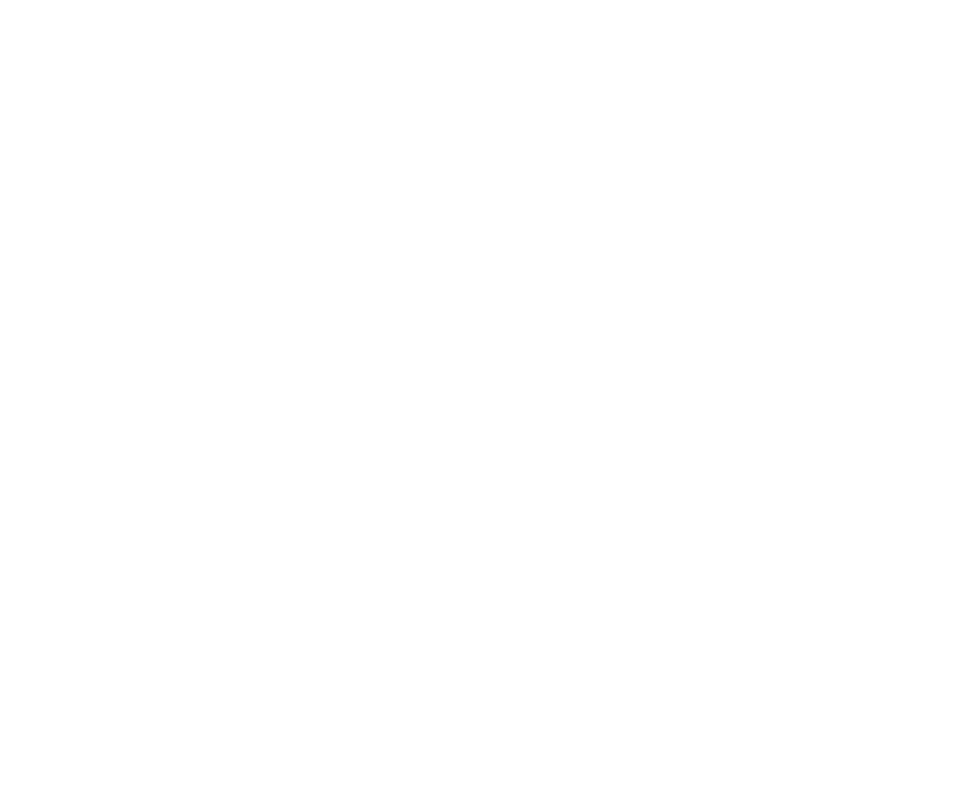
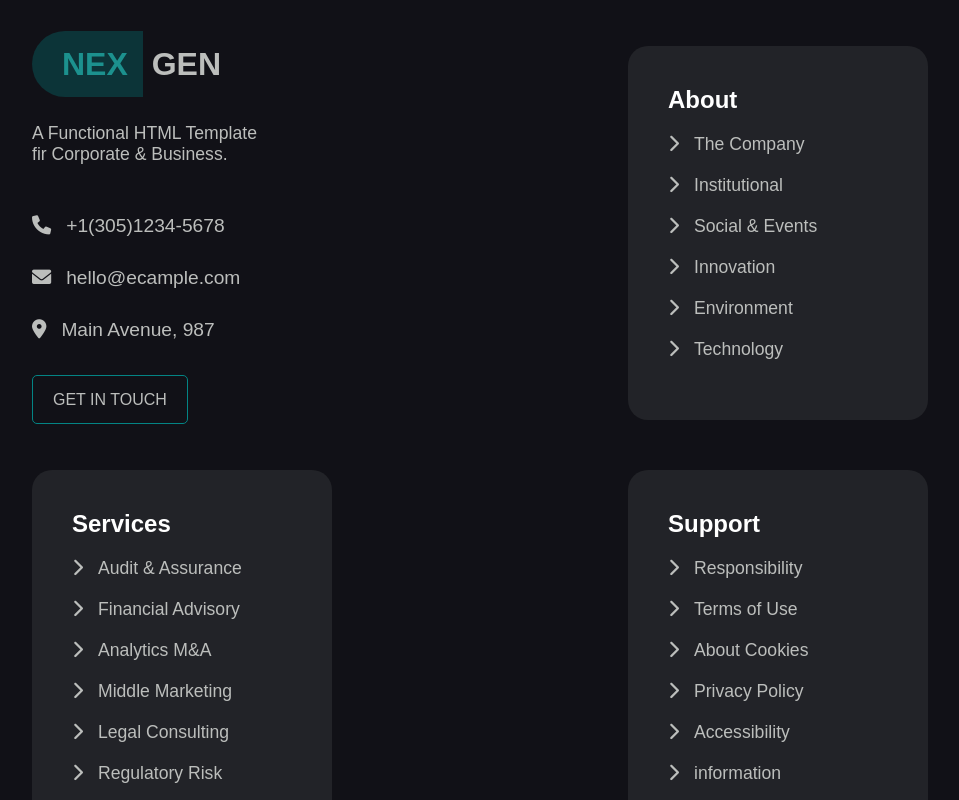
Before and after one commit to IvanRusso91/proj-html-vuejs, a Vue app: page / in a window 1280 px wide. Shown: the part 6680-7480 px from the top of the page, without its empty margins (160-1119 px from the left). Before the commit the page ends 6534 px from the top, so only its background shows below. Built offline with nearby package versions, Linux system fonts and the light colour scheme.

Commit message:
FooterComp completato

```diff
--- a/src/components/FooterComp.vue
+++ b/src/components/FooterComp.vue
@@ -1,15 +1,263 @@
 <template>
-  <div>
-    F
+  <div class="foot">
+    <div class="container box-foot">
+
+      <div class="col-uno">
+        <h2 class="logo"> <span>nex</span> gen</h2>
+        <p>A Functional HTML Template <br> fir Corporate & Business.</p>
+        <ul>
+          <li><a href="#"><i class="fa-solid fa-phone"></i>+1(305)1234-5678</a></li>
+          <li><a href="#"><i class="fa-solid fa-envelope"></i>hello@ecample.com</a></li>
+          <li><a href="#"><i class="fa-solid fa-location-dot"></i>Main Avenue, 987</a></li>
+        </ul>
+
+        <div class="btn-box">
+          <a class="btn" href="#">get in Touch</a>
+        </div>
+      </div>
+
+      <div class="col-due">
+        <h2>About</h2>
+        <ul>
+          <li v-for="(item, index) in about" :key="`a${index}`"><a href="#"><i :class="item.chevron"></i>{{item.text}}</a></li>
+        </ul>
+      </div>
+
+      <div class="col-due">
+        <h2>Services</h2>
+        <ul>
+          <li v-for="(obj, index) in services" :key="`b${index}`" ><a href="#"><i :class="obj.chevron"></i>{{obj.text}}</a></li>
+        </ul>
+      </div>
+
+      <div class="col-due">
+        <h2>Support</h2>
+        <ul>
+          <li v-for="(comp, index) in support" :key="`c${index}`"  ><a href="#"><i :class="comp.chevron"></i>{{comp.text}}</a></li>
+        </ul>
+      </div>
+    </div>
+
+    <div class="fallen">
+      <div class="container ir-fallen">
+        <p>Enjoy the low price. We are tracking any intention of piracy.</p>
+        <p><i class="fa-solid fa-copyright"></i> 2020 NEXGEN is Proudly Powered by <span>Codings</span>.</p>
+      </div>
+    </div>
+
   </div>
 </template>
 
 <script>
 export default {
-  name:'FooterComp'
+  name:'FooterComp',
+  data(){
+    return{
+      about:[
+        {
+          chevron:'fa-solid fa-chevron-right',
+          text:'The Company',
+        },
+        {
+          chevron:'fa-solid fa-chevron-right',
+          text:'Institutional',
+        },
+        {
+          chevron:'fa-solid fa-chevron-right',
+          text:'Social & Events',
+        },
+        {
+          chevron:'fa-solid fa-chevron-right',
+          text:'Innovation',
+        },
+        {
+          chevron:'fa-solid fa-chevron-right',
+          text:'Environment',
+        },
+        {
+          chevron:'fa-solid fa-chevron-right',
+          text:'Technology',
+        },
+      ],
+
+      services:[
+        {
+          chevron:'fa-solid fa-chevron-right',
+          text:'Audit & Assurance',
+        },
+        {
+          chevron:'fa-solid fa-chevron-right',
+          text:'Financial Advisory',
+        },
+        {
+          chevron:'fa-solid fa-chevron-right',
+          text:'Analytics M&A',
+        },
+        {
+          chevron:'fa-solid fa-chevron-right',
+          text:'Middle Marketing',
+        },
+        {
+          chevron:'fa-solid fa-chevron-right',
+          text:'Legal Consulting',
+        },
+        {
+          chevron:'fa-solid fa-chevron-right',
+          text:'Regulatory Risk',
+        },
+      ],
+
+      support:[
+        {
+          chevron:'fa-solid fa-chevron-right',
+          text:'Responsibility',
+        },
+        {
+          chevron:'fa-solid fa-chevron-right',
+          text:'Terms of Use',
+        },
+        {
+          chevron:'fa-solid fa-chevron-right',
+          text:'About Cookies',
+        },
+        {
+          chevron:'fa-solid fa-chevron-right',
+          text:'Privacy Policy',
+        },
+        {
+          chevron:'fa-solid fa-chevron-right',
+          text:'Accessibility',
+        },
+        {
+          chevron:'fa-solid fa-chevron-right',
+          text:'information',
+        },
+      ]
+    }
+  }
 }
 </script>
 
 <style lang="scss" scoped>
 
+@import '../assets/style/vars';
+@import '../assets/style/mixin';
+
+
+.foot{
+  background-color: rgb(17,17,23);
+  .box-foot{
+    @include j-sb;
+    flex-wrap: wrap;
+    padding-top: 130px;
+    margin-bottom: 50px;
+    .col-uno{
+      width: 300px;
+      margin-bottom: 50px;
+      .logo{
+        font-size: 2.0rem;
+        text-transform: uppercase;
+        color: $pumice-color;
+        padding-bottom: 40px;
+        span{
+          color:$vibrant-color;
+          padding: 15px 15px 15px 30px;
+          background-color: rgba(3,132,132,0.3);
+          border-top-left-radius: 50px;
+          border-bottom-left-radius: 50px;
+        }
+      }
+      p{
+        color: $pumice-color;
+        font-size: 1.1rem;
+      }
+      .right-p{
+        margin-bottom: 30px;
+        font-size: 1.1rem;
+        color: $gravel-color;
+      }
+      ul{
+        padding: 0;
+        margin-top: 50px;
+        li{
+          margin-bottom: 30px;
+
+          a{
+            color: $pumice-color;
+            font-size: 1.2rem;
+            &:hover{
+              color: $bL-color;
+            }
+            i{
+              color: $pumice-color;
+              margin-right: 15px;
+            }
+          }
+        }
+      }
+      .btn-box{
+        margin-top: 50px;
+        .btn{
+          @include btn2;
+          color: $pumice-color;
+          text-transform: uppercase;
+          &:hover{
+            color: white;
+            background-color: $sN-color;
+          }
+        }
+      }
+    }
+    .col-due{
+      width: 300px;
+      margin-bottom: 50px;
+      background-color: rgba(188,190,188,0.1);
+      border-radius: 20px;
+      padding: 40px;
+      transition: 1s;
+      &:hover{
+        transform: translateY(-15px);
+      }
+      h2{
+        color: white;
+      }
+      ul{
+        margin-top: 20px;
+        padding: 0;
+        li{
+          margin-bottom: 20px;
+
+          a{
+            color: $pumice-color;
+            font-size: 1.1rem;
+            &:hover{
+              color: $bL-color;
+            }
+            i{
+              margin-right: 15px;
+            }
+          }
+        }
+      }
+    }
+  }
+  .fallen{
+  background-color: rgb(13,13,17);
+  height: 100px;
+  .ir-fallen{
+    @include j-sb;
+    p{
+      color: $pumice-color;
+    margin-top: 40px;
+
+      span{
+        color: $bL-color;
+      }
+    }
+  }
+
+  }
+}
+
+
 </style>
--- a/src/components/TouchComp.vue
+++ b/src/components/TouchComp.vue
@@ -62,9 +62,9 @@
 
 .touch{
   @include j-sb;
-  margin-bottom: 50px;
+  margin-bottom: 130px;
   .left{
-    width: 65%;
+    width: 70%;
     .tou{
       text-transform: uppercase;
       color: $vibrant-color;
@@ -136,7 +136,7 @@
       color: $gravel-color;
     }
     ul{
-      margin-left: -35px;
+      padding: 0;
       li{
         margin-bottom: 50px;
         a{
```
